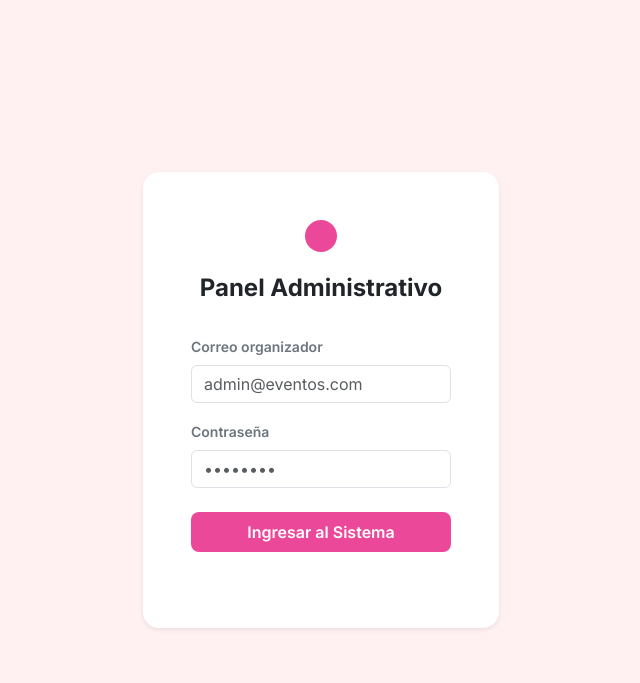
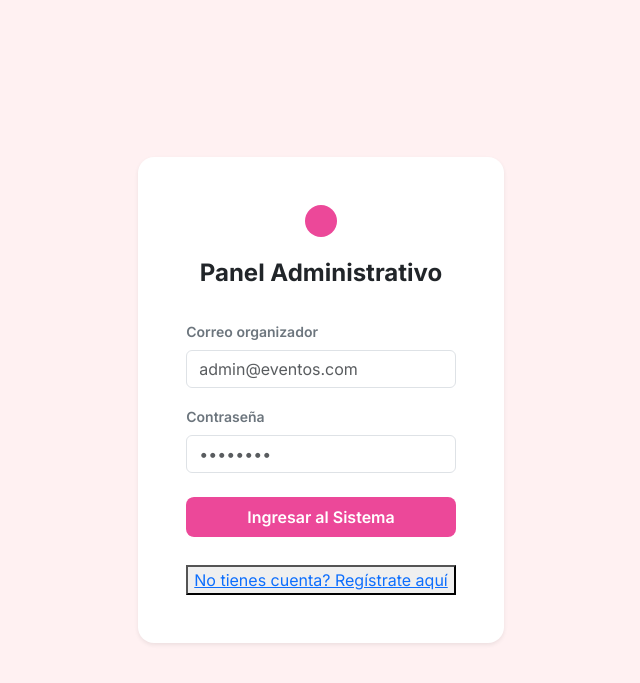
Before and after one commit to jalmz404/EventMaster, a PHP site: page /login.html in a window 1280 px wide. Shown: the top 683 px of the page, without its empty margins (319-959 px from the left). Run offline with PHP 8.4, Linux system fonts and the light colour scheme.

Commit message:
Boton de registrarse como organizador

```diff
--- a/login.html
+++ b/login.html
@@ -35,7 +35,9 @@
 
                 <div id="mensaje-error" class="text-danger text-center small fw-bold" style="min-height: 20px;"></div>
             </form>
-
+            <button>
+                <a href="registro.html">No tienes cuenta? Regístrate aquí</a>
+            </button>
         </div>
     </div>
 
--- a/php/registro.php
+++ b/php/registro.php
@@ -24,7 +24,7 @@ if ($_SERVER['REQUEST_METHOD'] === 'POST') {
     }
 
     try {
-        // ── Verificar si el correo ya existe ──────────────────────────────
+
         $check = $conexion->prepare("SELECT id_organizador FROM organizadores WHERE correo = :correo");
         $check->bindParam(":correo", $correo);
         $check->execute();
--- a/registro.html
+++ b/registro.html
@@ -4,14 +4,8 @@
   <meta charset="UTF-8" />
   <meta name="viewport" content="width=device-width, initial-scale=1.0"/>
   <title>EventMaster — Registro</title>
-
-  <!-- Bootstrap -->
   <link href="https://cdn.jsdelivr.net/npm/bootstrap@5.3.3/dist/css/bootstrap.min.css" rel="stylesheet">
-
-  <!-- Font Awesome -->
   <link rel="stylesheet" href="https://cdnjs.cloudflare.com/ajax/libs/font-awesome/6.5.2/css/all.min.css">
-
-  <!-- Tu CSS -->
   <link rel="stylesheet" href="/css/style.css" />
 </head>
 
```
